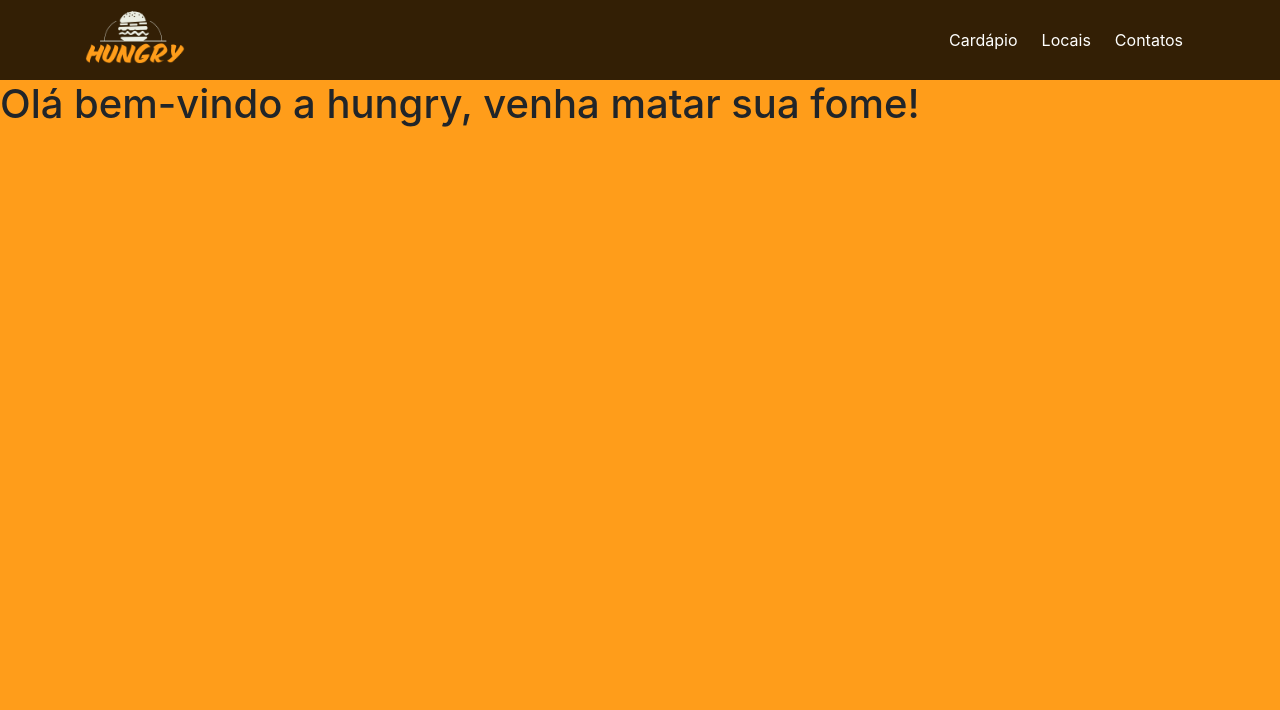
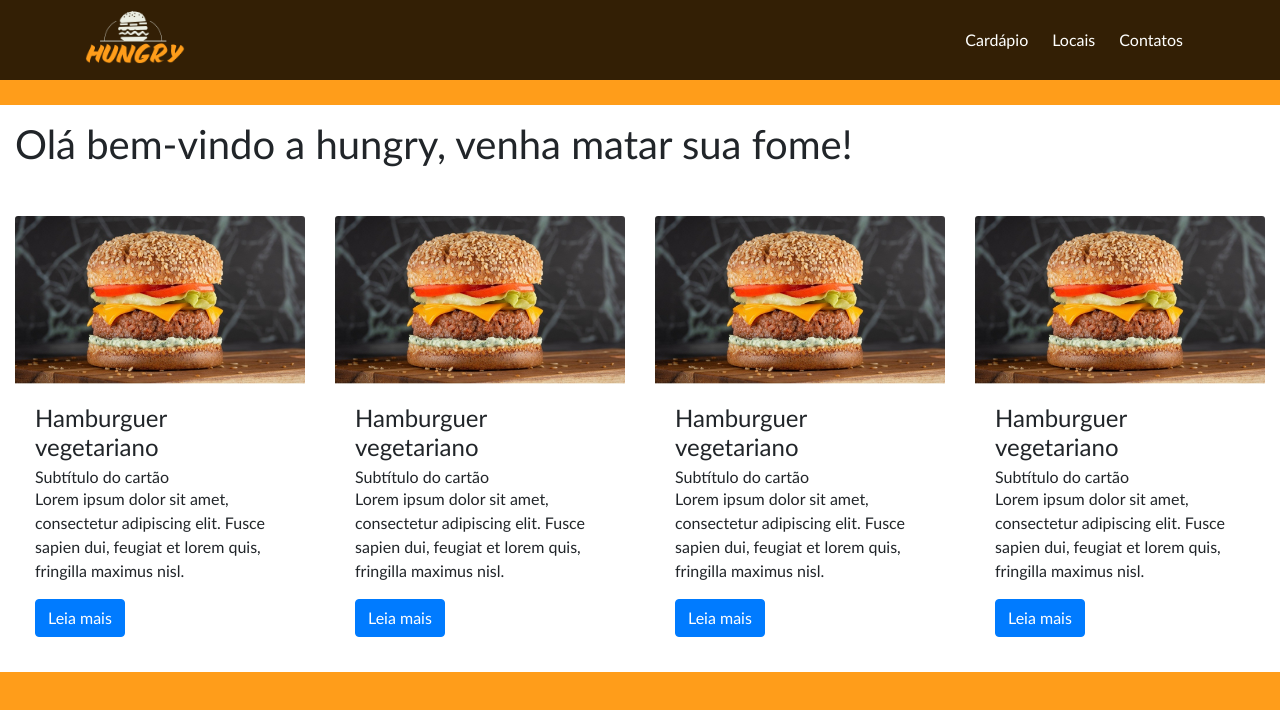
Before and after one commit to OffCadu/Projeto-hungry, a plain HTML site: page index.html in a window 1280 px wide. Drawn offline with nearby package versions, Linux system fonts and the light colour scheme.

Commit message:
Add section 1

```diff
--- a/css/estilos.css
+++ b/css/estilos.css
@@ -3,12 +3,23 @@ body{
   margin:0;
   padding-top: 60px;
   background: #FF9D1A;
+  font-family: Trebuchet MS;
+}
+
+section{
+  background: #fff;
 }
 
 /*estilização de conteúdo*/
 
+#conteudo #cabecalho{
+  font-family: Candara;
+}
+
+
 #conteudo{
-  margin-top:20px;
+  padding: 15px;
+  margin-top:45px;
 }
 
 /*Nav bar*/
@@ -24,3 +35,9 @@ nav.navbar-transparente {
 .navbar-dark .navbar-nav .nav-link:hover{
   color: #FF9D1A;
 }
+
+/*Cards*/
+
+.lanche-tipos{
+  background-color;
+}
--- a/index.html
+++ b/index.html
@@ -55,7 +55,56 @@
 
     <section id="conteudo"><!--Inicio da conteúdo-->
 
-        <h1>Olá bem-vindo a hungry, venha matar sua fome!</h1>
+        <div><!--Inicio section 1-->
+            <h1 id="cabecalho">Olá bem-vindo a hungry, venha matar sua fome!</h1>
+
+            <div class="flex-row row mt-5"><!--Inicio div flexrow-->
+
+                <div class="col-3 lanche-tipos"><!--Inicio card-->
+                    <img class="card-img-top" src="img/hamburguer_vegetariano.jpg" alt="Hamburguer Vegetariano">
+                    <div class="card-body">
+                        <h4 class="card-title">Hamburguer vegetariano</h4>
+                        <h6 class="card-subtitle">Subtítulo do cartão</h6>
+                        <p class="card-text">Lorem ipsum dolor sit amet, consectetur adipiscing elit. Fusce sapien dui, feugiat et lorem quis, fringilla maximus nisl.</p>
+                        <a href="" class="btn btn-primary">Leia mais</a>
+                    </div>
+                </div><!--Fim card-->
+
+
+                <div class="col-3 lanche-tipos"><!--Inicio card-->
+                    <img class="card-img-top" src="img/hamburguer_vegetariano.jpg" alt="Hamburguer Vegetariano">
+                    <div class="card-body">
+                        <h4 class="card-title">Hamburguer vegetariano</h4>
+                        <h6 class="card-subtitle">Subtítulo do cartão</h6>
+                        <p class="card-text">Lorem ipsum dolor sit amet, consectetur adipiscing elit. Fusce sapien dui, feugiat et lorem quis, fringilla maximus nisl.</p>
+                        <a href="" class="btn btn-primary">Leia mais</a>
+                    </div>
+                </div><!--Fim card-->
+
+                <div class="col-3 lanche-tipos"><!--Inicio card-->
+                    <img class="card-img-top" src="img/hamburguer_vegetariano.jpg" alt="Hamburguer Vegetariano">
+                    <div class="card-body">
+                        <h4 class="card-title">Hamburguer vegetariano</h4>
+                        <h6 class="card-subtitle">Subtítulo do cartão</h6>
+                        <p class="card-text">Lorem ipsum dolor sit amet, consectetur adipiscing elit. Fusce sapien dui, feugiat et lorem quis, fringilla maximus nisl.</p>
+                        <a href="" class="btn btn-primary">Leia mais</a>
+                    </div>
+                </div><!--Fim card-->
+
+                <div class="col-3 lanche-tipos"><!--Inicio card-->
+                    <img class="card-img-top" src="img/hamburguer_vegetariano.jpg" alt="Hamburguer Vegetariano">
+                    <div class="card-body">
+                        <h4 class="card-title">Hamburguer vegetariano</h4>
+                        <h6 class="card-subtitle">Subtítulo do cartão</h6>
+                        <p class="card-text">Lorem ipsum dolor sit amet, consectetur adipiscing elit. Fusce sapien dui, feugiat et lorem quis, fringilla maximus nisl.</p>
+                        <a href="" class="btn btn-primary">Leia mais</a>
+                    </div>
+
+                </div><!--Fim card-->
+
+            </div><!--Inicio div flexrow-->
+
+        </div><!--Fim section 1-->
 
     </section><!--Fim da conteúdo-->
 
```
Also changed, not shown: img/hamburguer_vegetariano.jpg (added).
